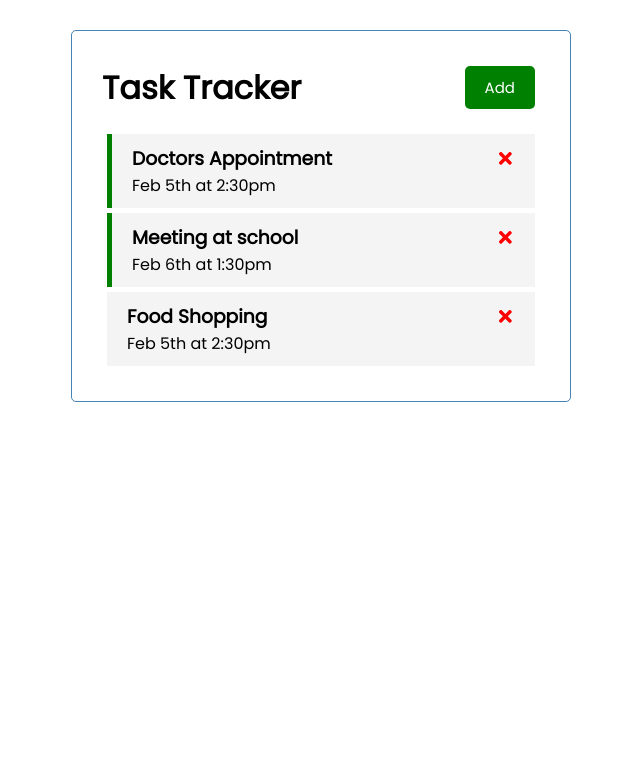
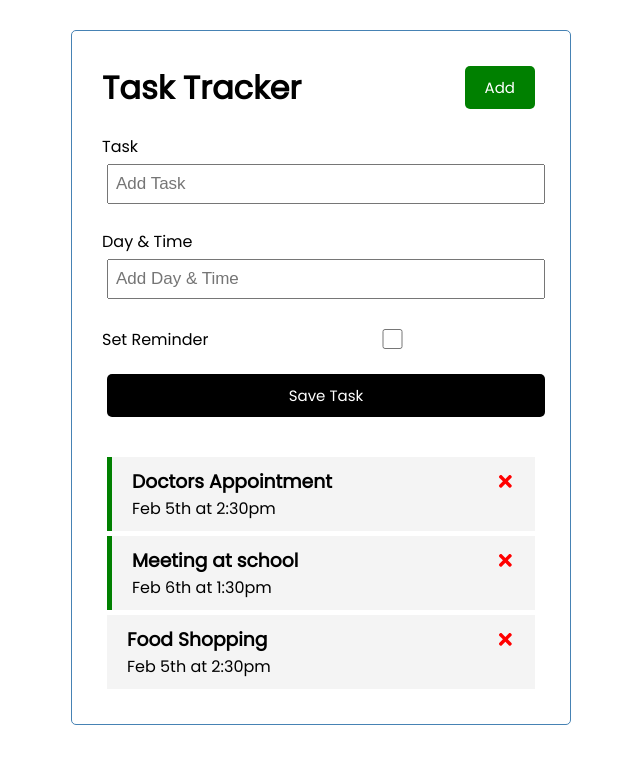
Before and after one commit to RossieK/React-task-tracker, a React (Create React App) app: page / in a window 1280 px wide. Shown: the top 764 px of the page, without its empty margins (319-959 px from the left). Built offline with nearby package versions, Linux system fonts and the light colour scheme; the HTML template or start-up script is replaced by a standard one.

Commit message:
Add AddTask component

```diff
--- a/src/App.js
+++ b/src/App.js
@@ -1,6 +1,7 @@
 import { useState } from "react"
 import Header from './components/Header'
 import Tasks from './components/Tasks'
+import AddTask from './components/AddTask'
 
 function App() {
   const [tasks, setTasks] = useState([
@@ -32,12 +33,13 @@
 
   //Toggle Reminder
   const toggleReminder = (id) => {
-    setTasks(tasks.map((task) => task.id === id ? { ...task, reminder: !task.reminder }:task))
+    setTasks(tasks.map((task) => task.id === id ? { ...task, reminder: !task.reminder } : task))
   }
 
   return (
     <div className="container" >
       <Header />
+      <AddTask />
       {tasks.length > 0 ? <Tasks tasks={tasks} onDelete={deleteTask} onToggle={toggleReminder} /> : 'No Tasks Yet'}
     </div>
   );
--- /dev/null
+++ b/src/components/AddTask.js
@@ -0,0 +1,22 @@
+const AddTask = () => {
+    return (
+        < form className='add-form'>
+            <div className='form-control'>
+                <label>Task</label>
+                <input type="text" placeholder='Add Task' />
+            </div>
+            <div className='form-control'>
+                <label>Day & Time</label>
+                <input type="text" placeholder='Add Day & Time' />
+            </div>
+            <div className='form-control form-control-check'>
+                <label>Set Reminder</label>
+                <input type="checkbox" />
+            </div>
+
+            <input type="submit" value="Save Task" className="btn btn-block"/>
+        </form >
+    )
+}
+
+export default AddTask
```
